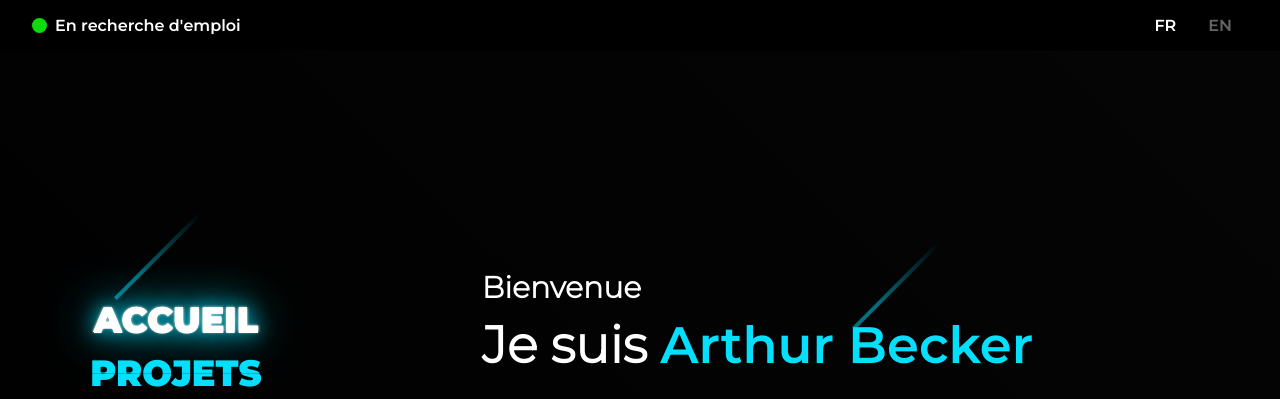
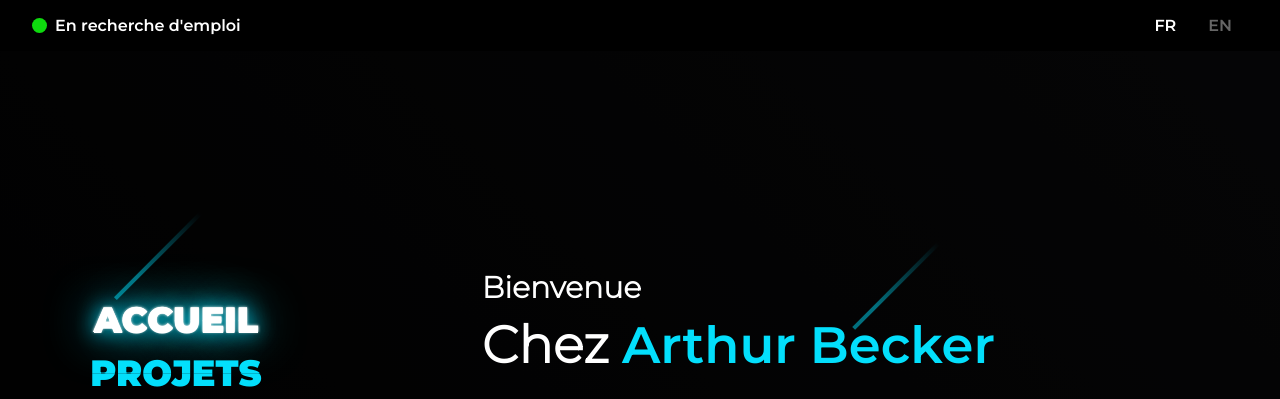
Before and after one commit to arthur-prog/arthur-prog.github.io, a plain HTML site: page index.html in a window 1280 px wide. Shown: the top 399 px of the page. Drawn offline with nearby package versions, Linux system fonts and the light colour scheme.

Commit message:
Update index.html

```diff
--- a/index.html
+++ b/index.html
@@ -92,7 +92,7 @@
         <div class="container home">
             <div class="title">
                 <h3>Bienvenue</h3>
-                <h1>Je suis <span class="colored">Arthur Becker</span></h1>
+                <h1>Chez <span class="colored">Arthur Becker</span></h1>
                 <h1>Développeur Fullstack</h1>
                 <ul class="links">
                     <li>
```
